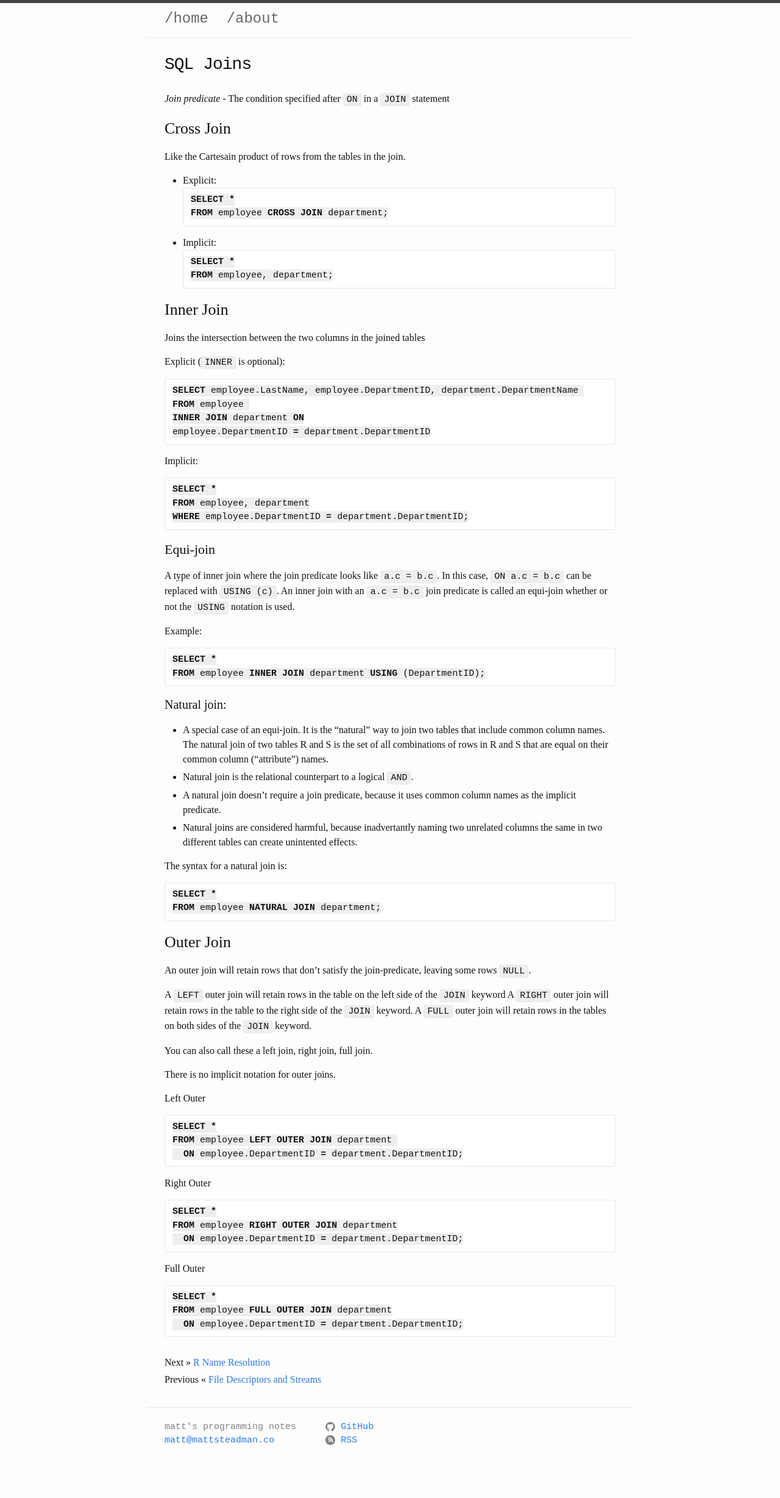
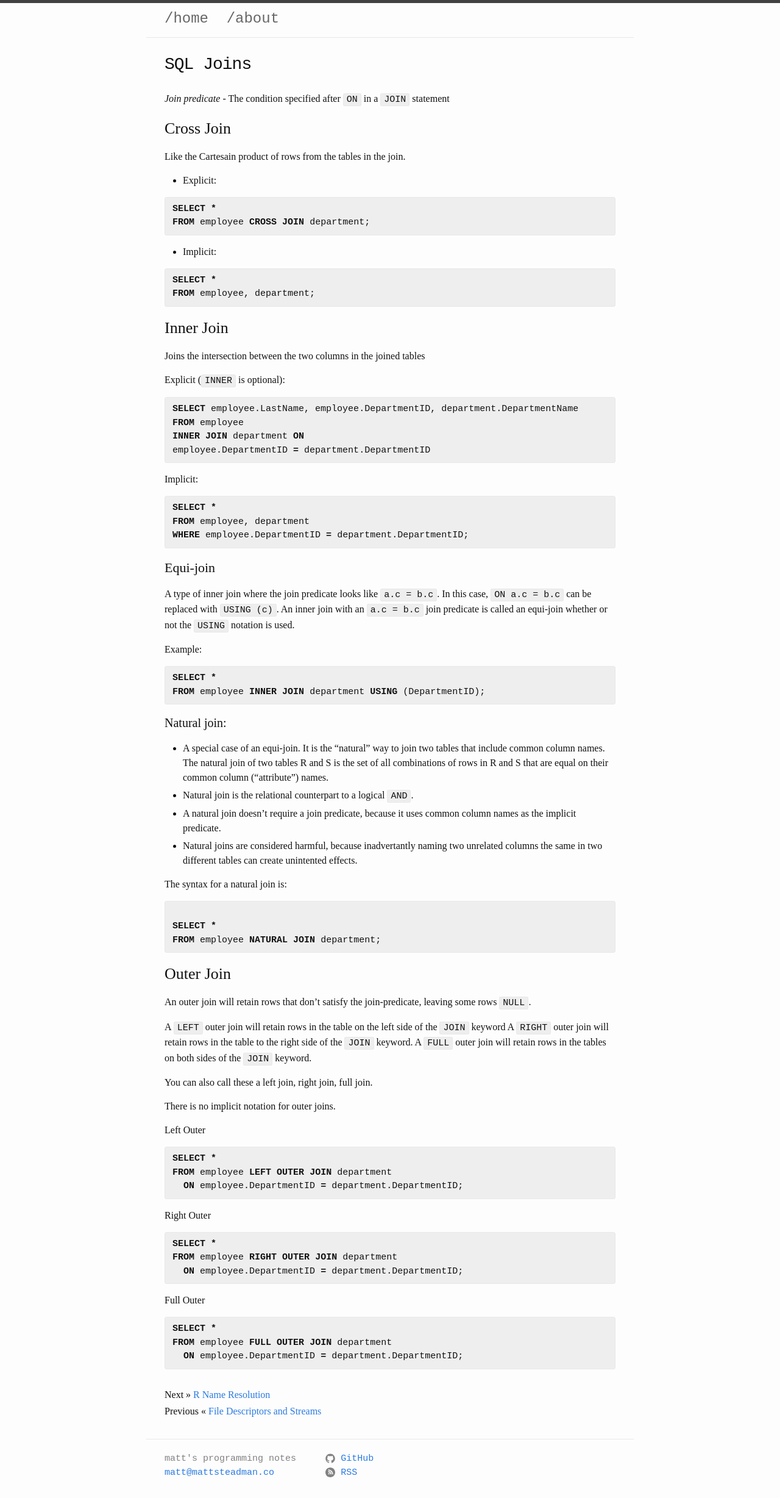
Before and after one commit to mattsteadman/mattsteadman.github.io, a Jekyll site: the page built from _posts/2018-05-22-sql-joins.md, in a window 1280 px wide. Shown: the whole page at 61% size. Built offline with Jekyll 4.4.1, drawn with Linux system fonts in a browser that asks for light colours; before the commit the page ends 2404 px from its top, so only the background shows below that.

Commit message:
highlight sql

````diff
--- a/_posts/2018-05-22-sql-joins.md
+++ b/_posts/2018-05-22-sql-joins.md
@@ -12,40 +12,40 @@
 Like the Cartesain product of rows from the tables in the join.
 
 - Explicit:
-```sql
+{% highlight sql %}
 SELECT *
 FROM employee CROSS JOIN department;
-```
+{% endhighlight %}
 - Implicit:
-```sql
+{% highlight sql %}
 SELECT *
 FROM employee, department;
-```
+{% endhighlight %}
 
 ## Inner Join
 Joins the intersection between the two columns in the joined tables
 
 Explicit (`INNER` is optional):
-```sql
+{% highlight sql %}
 SELECT employee.LastName, employee.DepartmentID, department.DepartmentName
 FROM employee
 INNER JOIN department ON
 employee.DepartmentID = department.DepartmentID
-```
+{% endhighlight %}
 Implicit:
-```sql
+{% highlight sql %}
 SELECT *
 FROM employee, department
 WHERE employee.DepartmentID = department.DepartmentID;
-```
+{% endhighlight %}
 ### Equi-join
 A type of inner join where the join predicate looks like `a.c = b.c`. In this case, `ON a.c = b.c` can be replaced with `USING (c)`. An inner join with an `a.c = b.c` join predicate is called an equi-join whether or not the `USING` notation is used.
 
 Example:
-```sql
+{% highlight sql %}
 SELECT *
 FROM employee INNER JOIN department USING (DepartmentID);
-```
+{% endhighlight %}
 
 #### Natural join:
 - A special case of an equi-join. It is the "natural" way to join two tables that include common column names. The natural join of two tables R and S is the set of all combinations of rows in R and S that are equal on their common column ("attribute") names.
@@ -54,10 +54,10 @@
 - Natural joins are considered harmful, because inadvertantly naming two unrelated columns the same in two different tables can create unintented effects.
 
 The syntax for a natural join is:
-```sql
+{% highlight sql %}
 SELECT *
 FROM employee NATURAL JOIN department;
-```
+{% endhighlight %}
 
 ## Outer Join
 An outer join will retain rows that don't satisfy the join-predicate, leaving some rows `NULL`.
@@ -71,21 +71,21 @@
 There is no implicit notation for outer joins.
 
 Left Outer
-```sql
+{% highlight sql %}
 SELECT *
 FROM employee LEFT OUTER JOIN department
   ON employee.DepartmentID = department.DepartmentID;
-```
+{% endhighlight %}
 Right Outer
 
-```sql
+{% highlight sql %}
 SELECT *
 FROM employee RIGHT OUTER JOIN department
   ON employee.DepartmentID = department.DepartmentID;
-```
+{% endhighlight %}
 Full Outer
-```sql
+{% highlight sql %}
 SELECT *
 FROM employee FULL OUTER JOIN department
   ON employee.DepartmentID = department.DepartmentID;
-```
+{% endhighlight %}
````
